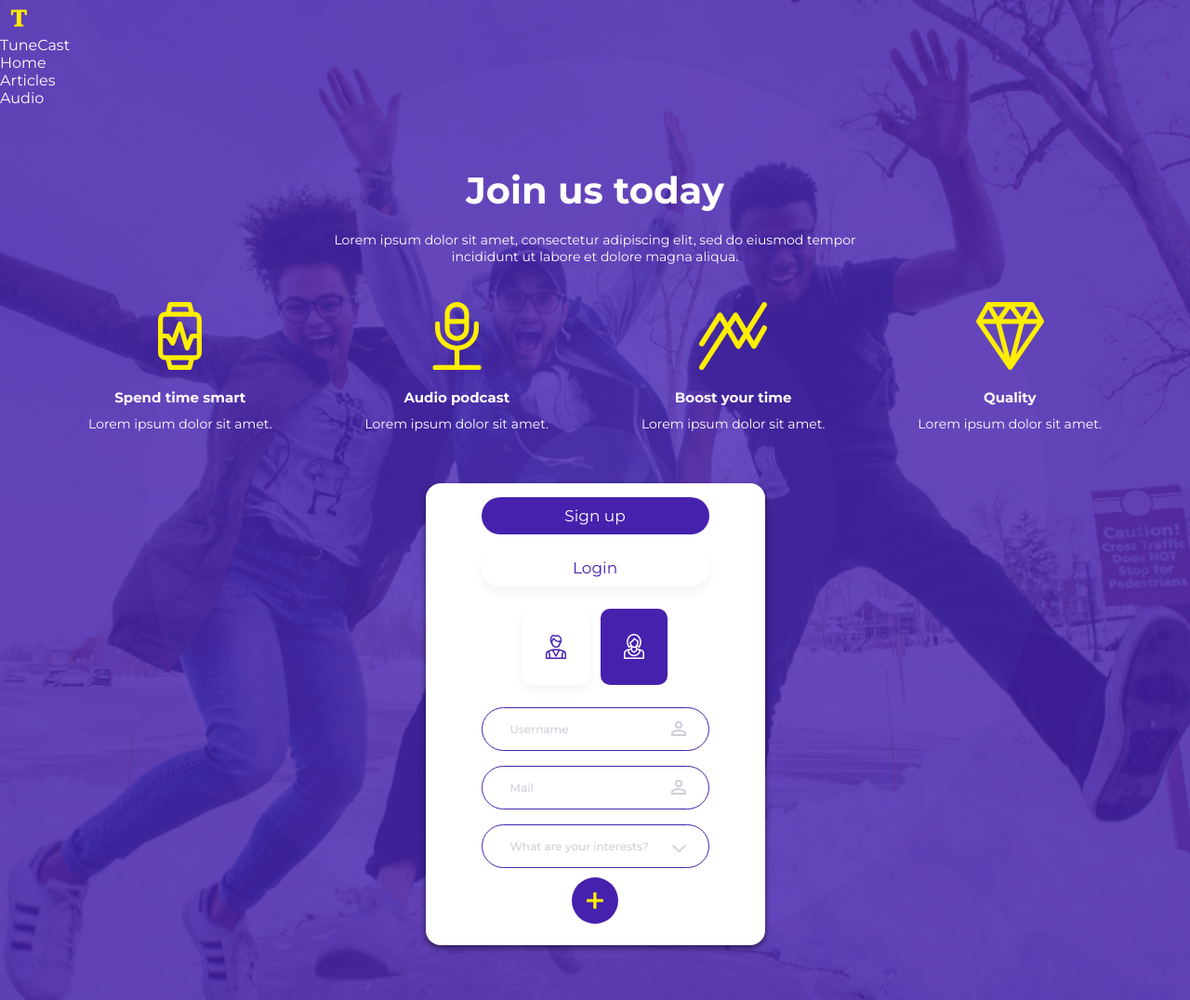
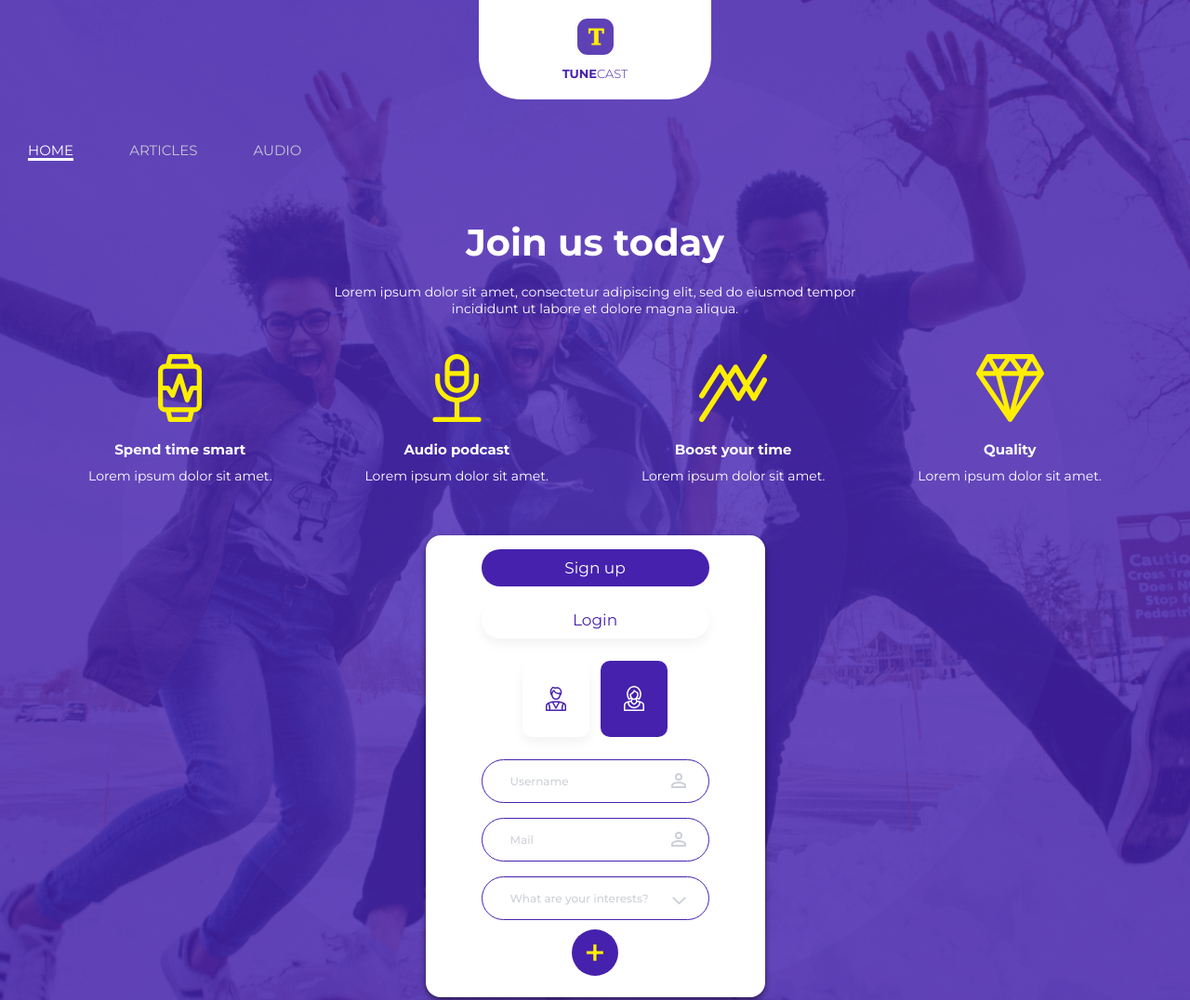
Before and after one commit to devMagno/tunecast, a plain HTML site: page index.html in a window 1280 px wide. Shown: the top 1076 px of the page at 93% size. Drawn offline with Linux system fonts and the light colour scheme.

Commit message:
Adiciona estilos do header desktop

```diff
--- a/css/scss/_header.scss
+++ b/css/scss/_header.scss
@@ -95,4 +95,67 @@
       transition: transform .2s ease-in-out;
     }
   }
+
+  &__desktop {
+    .header__top {
+      background: $white;
+      padding: 20px 80px;
+      max-width: 250px;
+      box-sizing: border-box;
+      margin: 0 auto;
+      display: flex;
+      align-items: center;
+      justify-content: center;
+      flex-direction: column;
+      border-radius: 0 0 45px 45px;
+      margin-bottom: 45px;
+    }
+    .header__title {
+      margin-top: 12px;
+      @include type(13, 700);
+      color: $purple;
+      text-transform: uppercase;
+      .fw-light {
+        font-weight: 300;
+      }
+    }
+    .header__nav {
+      max-width: 1300px;
+      margin: 0 auto;
+      padding-left: 30px;
+    }
+    .header__list {
+      display: flex;
+      align-items: center;
+      text-transform: uppercase;
+      font-size: em(15);
+      color: $lightGray;
+    }
+    .header__item + .header__item {
+      margin-left: 60px;
+    }
+    .header__link {
+      position: relative;
+      transition: color .2s ease-in-out;
+      &:hover {
+        color: $white;
+      }
+      &::after {
+        content: '';
+        position: absolute;
+        background: $white;
+        bottom: -2px;
+        left: 0;
+        width: 100%;
+        height: 3px;
+        opacity: 0;
+      }
+      &--active {
+        color: $white;
+        &::after {
+          opacity: 1;
+        }
+      }
+    }
+  }
 }
```
Also changed, not shown: css/style.css.
